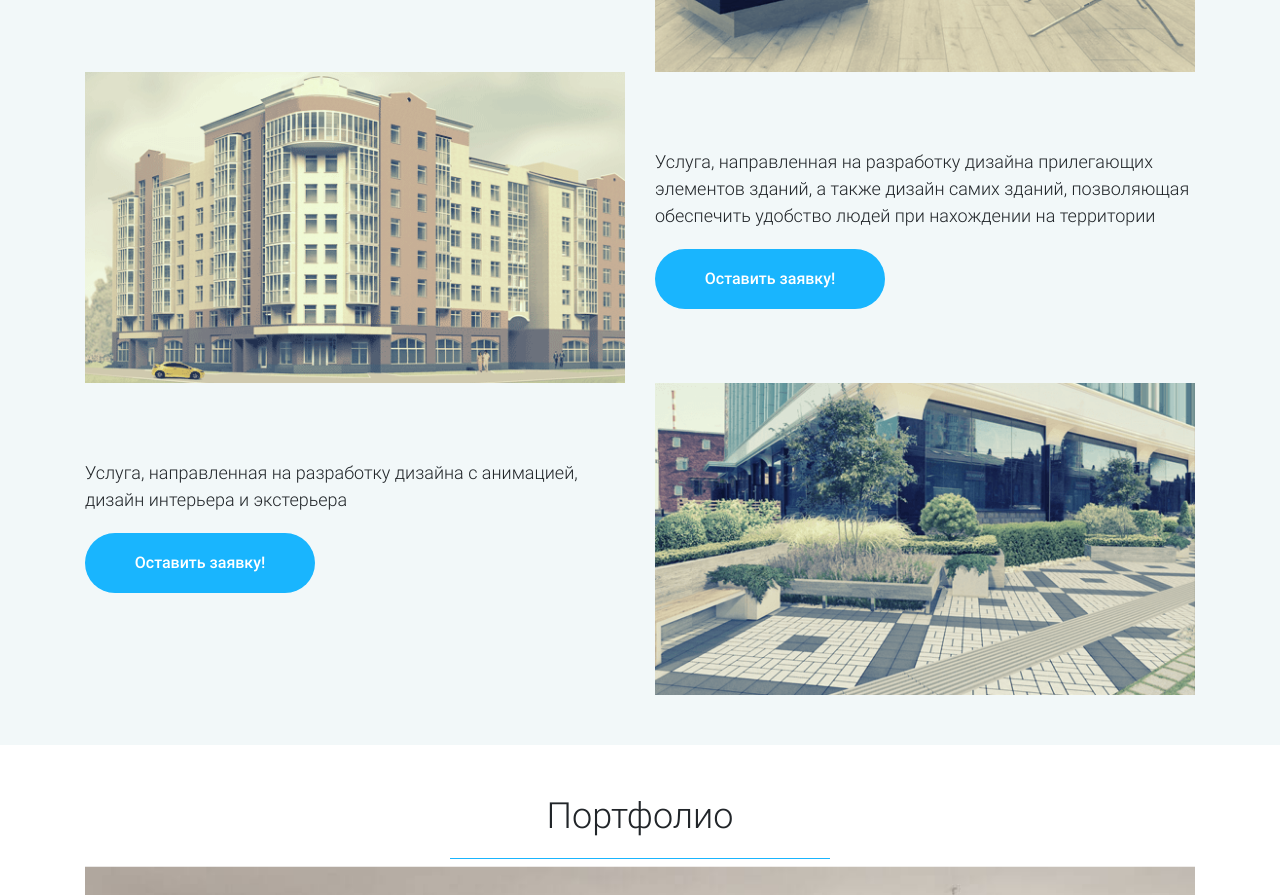
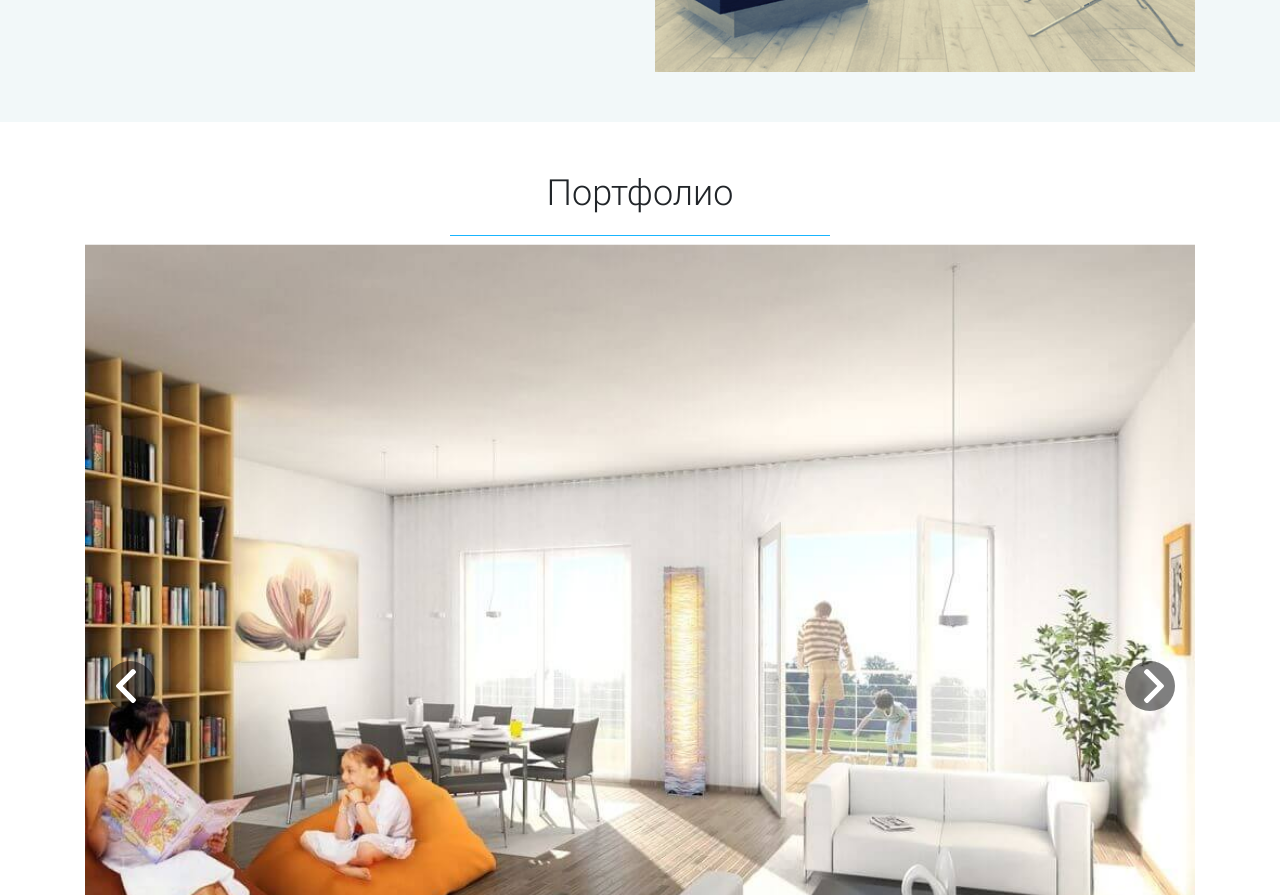
Before and after one commit to RedEmber-hub/3DGlo-less18, a website: page index.html in a window 1280 px wide. Shown: the part 1293-2188 px from the top of the page. Drawn offline with Linux system fonts and the light colour scheme.

Commit message:
убрала лишний модуль

```diff
--- a/index.html
+++ b/index.html
@@ -133,7 +133,7 @@
 			</div>
 
 
-			<div class="service-tab row">
+			<div class="service-tab row d-none">
 				<div class="col-md-6 col-sm-6">
 					<img src="images/service/service-2.png" alt="">
 				</div>
@@ -149,7 +149,7 @@
 			</div>
 
 
-			<div class="service-tab row">
+			<div class="service-tab row d-none">
 				<div class="service-outer col-md-6 col-sm-6 col-12">
 					<div class="service-inner">
 						<p>Услуга, направленная на разработку дизайна с анимацией, дизайн интерьера и экстерьера</p>
--- a/src/index.js
+++ b/src/index.js
@@ -1,11 +1,11 @@
 import timer from './modules/timer';
 import menu from './modules/menu';
 import modal from './modules/modal';
-import priceCalculator from './modules/priceCalculator';
 import inputValidation from './modules/inputValidation';
+import tabs from './modules/tabs';
 
 timer('2 july 2025');
 menu();
 modal();
-priceCalculator();
 inputValidation();
+tabs();
```
Also changed, not shown: dist/main.js.
